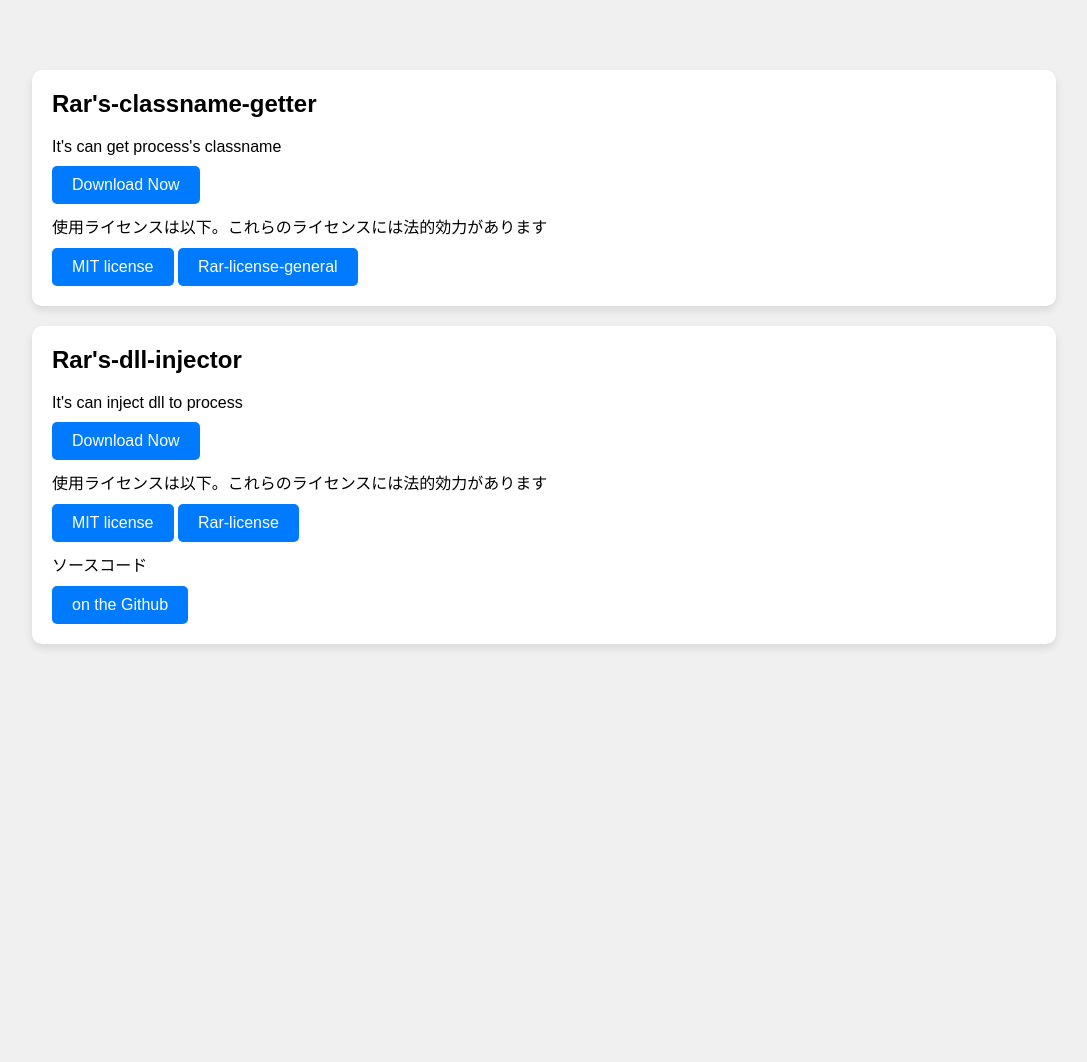
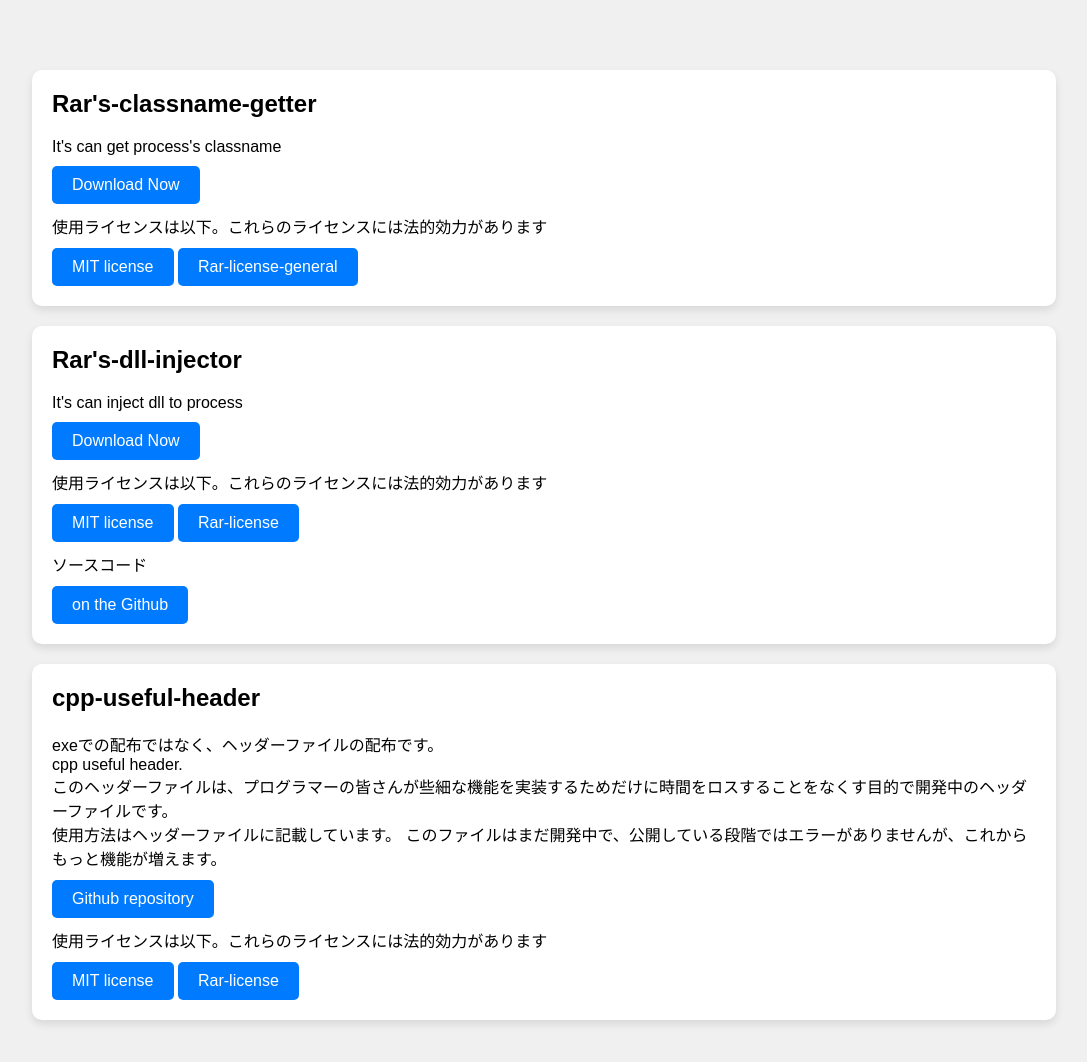
Before and after one commit to rarcns/Rar-tools-page, a plain HTML site: page index.html in a window 1280 px wide. Shown: the whole page, without its empty margins (96-1183 px from the left). Before the commit the page ends 800 px from the top, so only its background shows below. Drawn offline with Linux system fonts and the light colour scheme.

Commit message:
Update index.html

```diff
--- a/index.html
+++ b/index.html
@@ -80,6 +80,18 @@
             <p>ソースコード</p>
             <a href="https://github.com/rarcns/dll-injector-basic">on the Github</a>
         </div>
+        <div class="widget">
+            <h2>cpp-useful-header</h2>
+            <p>exeでの配布ではなく、ヘッダーファイルの配布です。<br>
+            cpp useful header. <br>
+            このヘッダーファイルは、プログラマーの皆さんが些細な機能を実装するためだけに時間をロスすることをなくす目的で開発中のヘッダーファイルです。 <br>
+            使用方法はヘッダーファイルに記載しています。
+            このファイルはまだ開発中で、公開している段階ではエラーがありませんが、これからもっと機能が増えます。<br></p>
+            <a href="https://github.com/rarcns/cpp-useful-header">Github repository</a><br>
+            <p>使用ライセンスは以下。これらのライセンスには法的効力があります</p>
+            <a href="https://rarcns.github.io/license-page/">MIT license</a>
+            <a href="https://rarcns.github.io/license-page/">Rar-license</a>
+        </div>
     </div>
 </body>
 </html>
```
